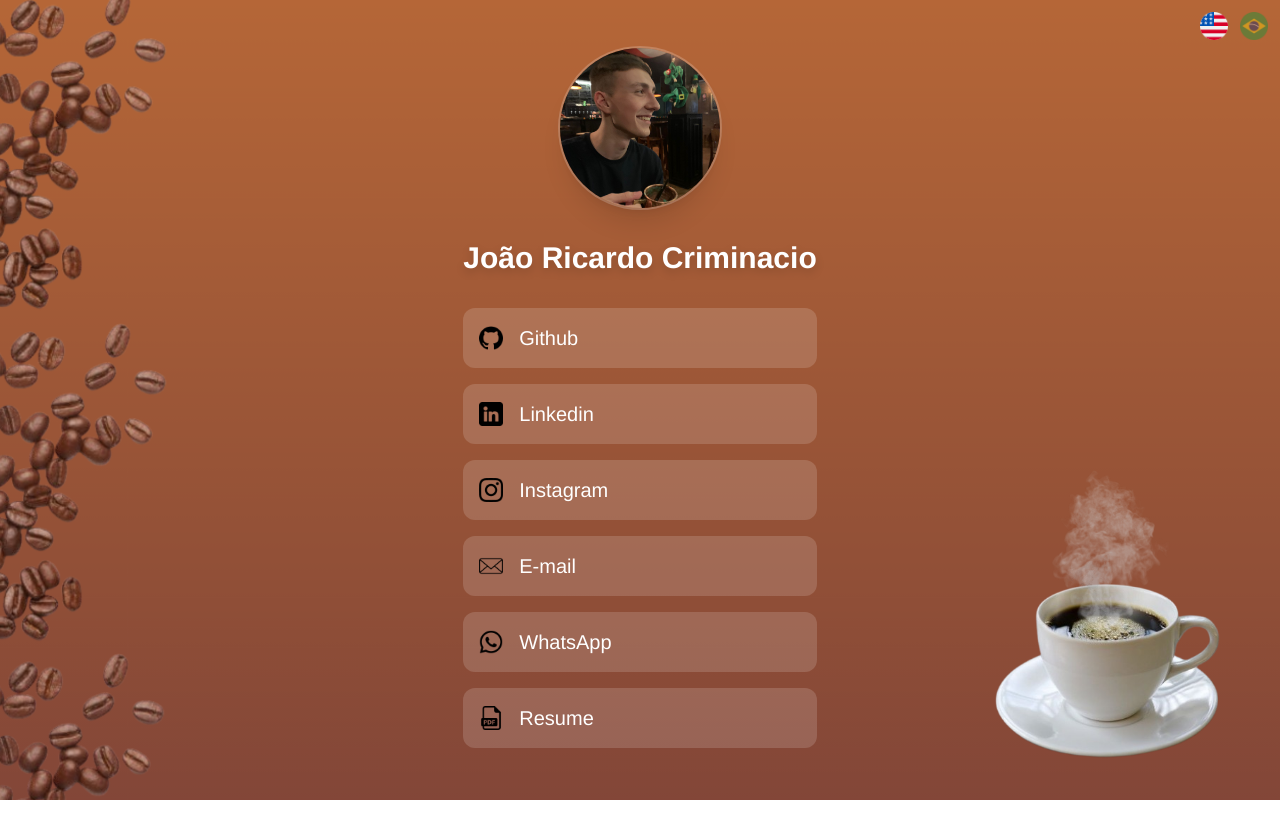
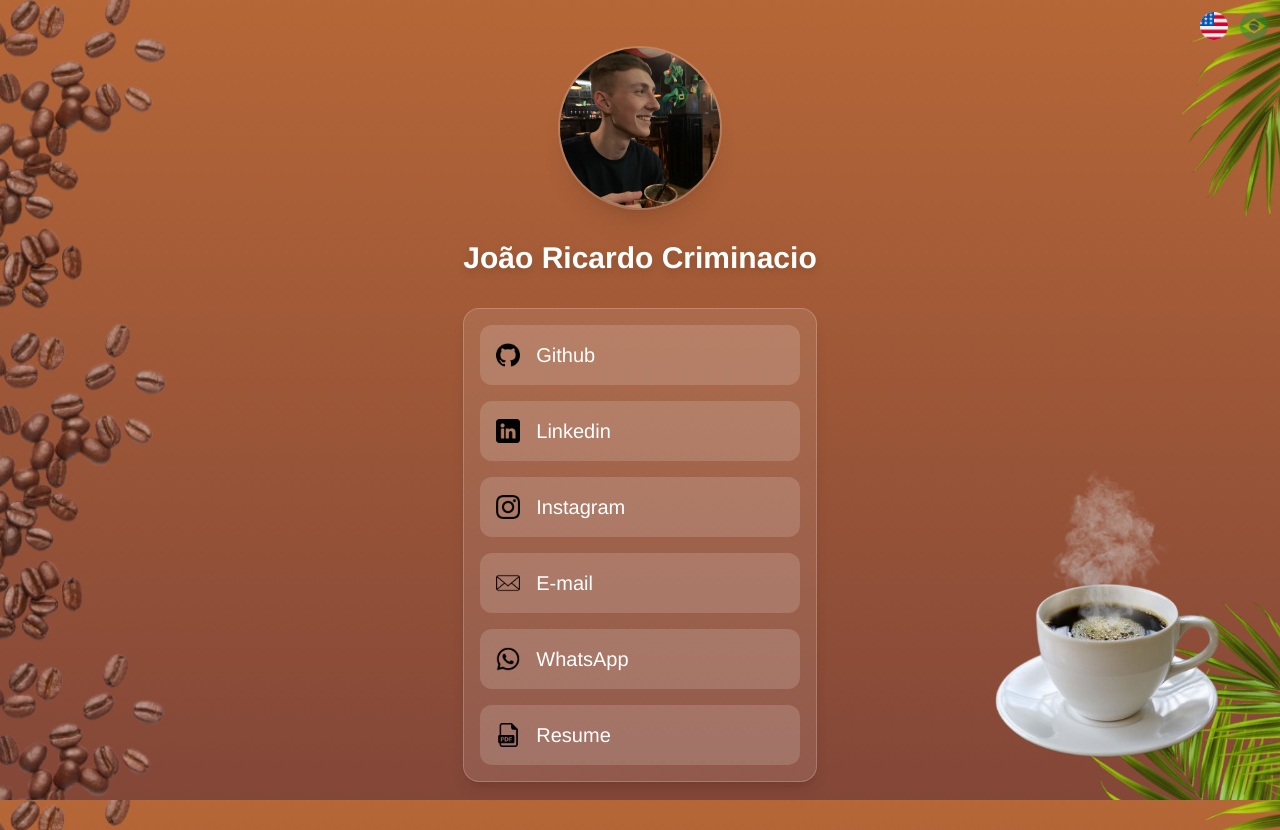
Before and after one commit to JoaoCriminacio/Linktree, an Angular app: page / in a window 1280 px wide. Before the commit the page ends 800 px from the top, so only its background shows below. Built offline with nearby package versions, Linux system fonts and the light colour scheme.

Commit message:
feat: Changed the bg and included a bg behind the links

```diff
--- a/src/app/app.component.html
+++ b/src/app/app.component.html
@@ -21,7 +21,7 @@
     João Ricardo Criminacio
   </h1>
 
-  <ul class="flex flex-col gap-4 w-full max-w-md">
+  <ul class="flex flex-col gap-4 w-full max-w-md p-4 bg-white/10 rounded-2xl border border-white/20 shadow-lg">
     <li>
       <a href="https://github.com/JoaoCriminacio"
          target="_blank"
@@ -51,6 +51,7 @@
 
     <li>
       <a href="mailto:joaoricardocriminacio@gmail.com"
+         target="_blank"
          class="flex items-center gap-4 bg-white/15 p-4 rounded-xl cursor-pointer transition hover:bg-white/25 hover:scale-[1.02]">
         <img src="./icons/mail.png" alt="Email icon" class="w-6 h-6">
         <span class="text-white text-xl">E-mail</span>
--- a/src/styles.css
+++ b/src/styles.css
@@ -9,7 +9,7 @@
   font-family: "Helvetica Neue", sans-serif;
   background-image: url('../public/background/linktree-bg.png');
   background-size: cover;
-  background-position: center bottom;
+  background-position: center;
   min-height: 100vh;
   display: flex;
   justify-content: center;
```
Also changed, not shown: public/background/linktree-bg.png.
